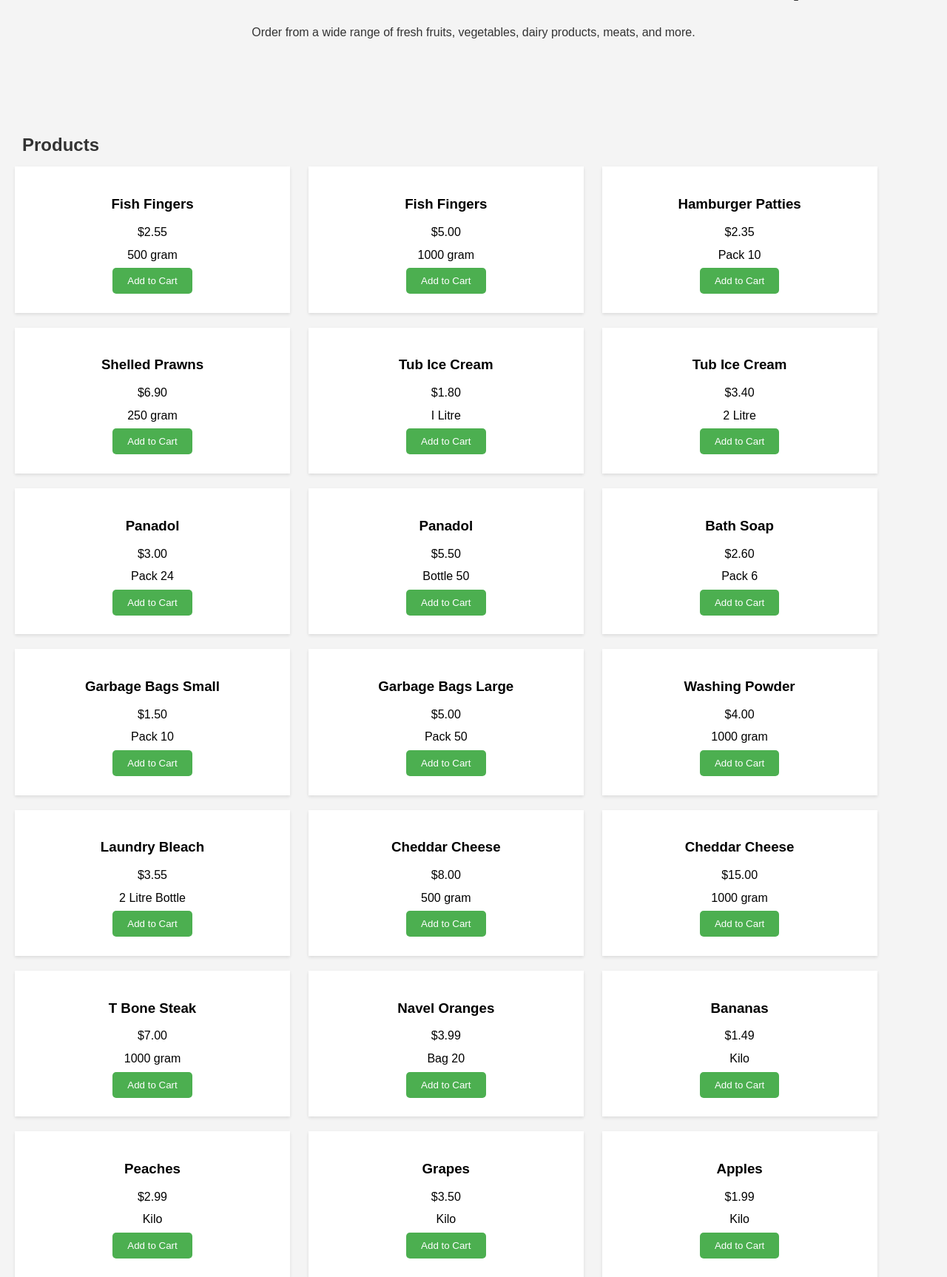
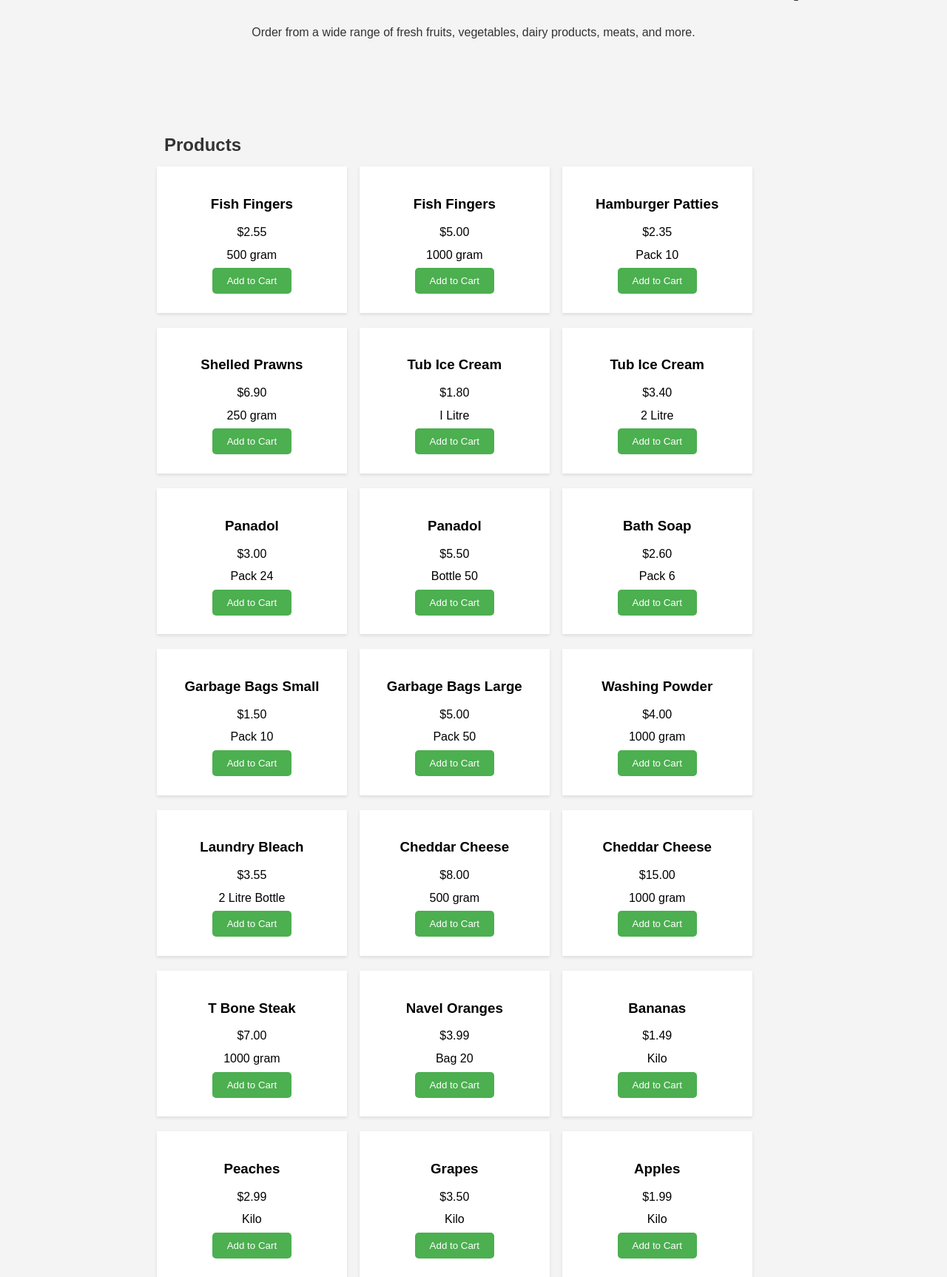
Before and after one commit to Dylan-KA/GroceryStore, a PHP site: page / in a window 1280 px wide. Shown: the part 313-2039 px from the top of the page at 74% size. Run offline with PHP 8.4, Linux system fonts and the light colour scheme; data comes from the database, SQL or seed files in the repository.

Commit message:
Adjusted Formatting

```diff
--- a/style.css
+++ b/style.css
@@ -152,6 +152,8 @@ nav ul li a:hover {
 
 #featured-products {
     padding: 20px;
+    margin-left: 15%;
+    margin-right: 15%;
     align-content: center;
 }
 
```
